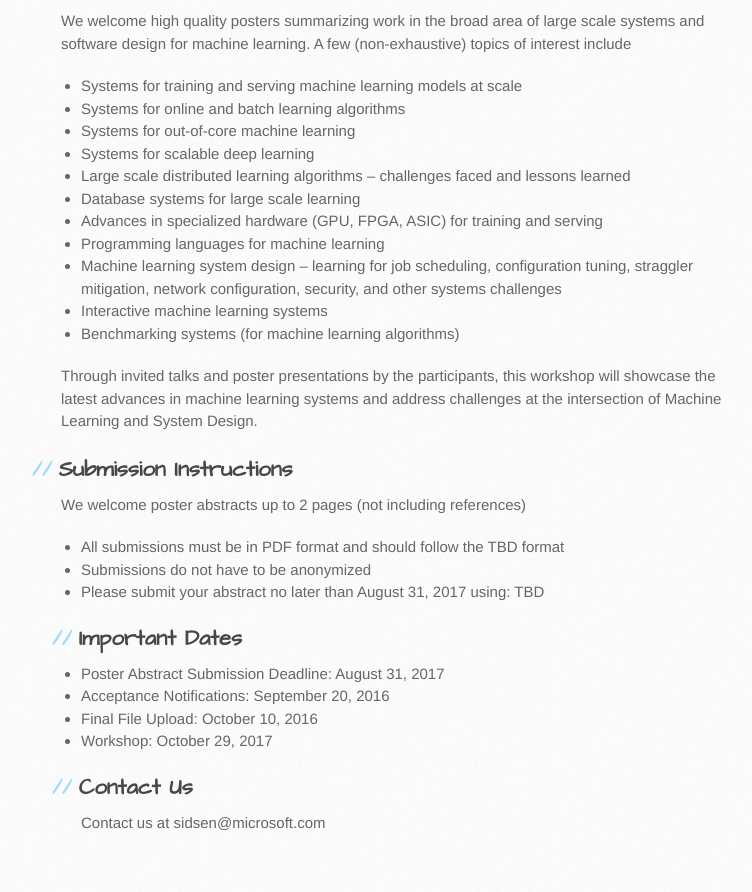
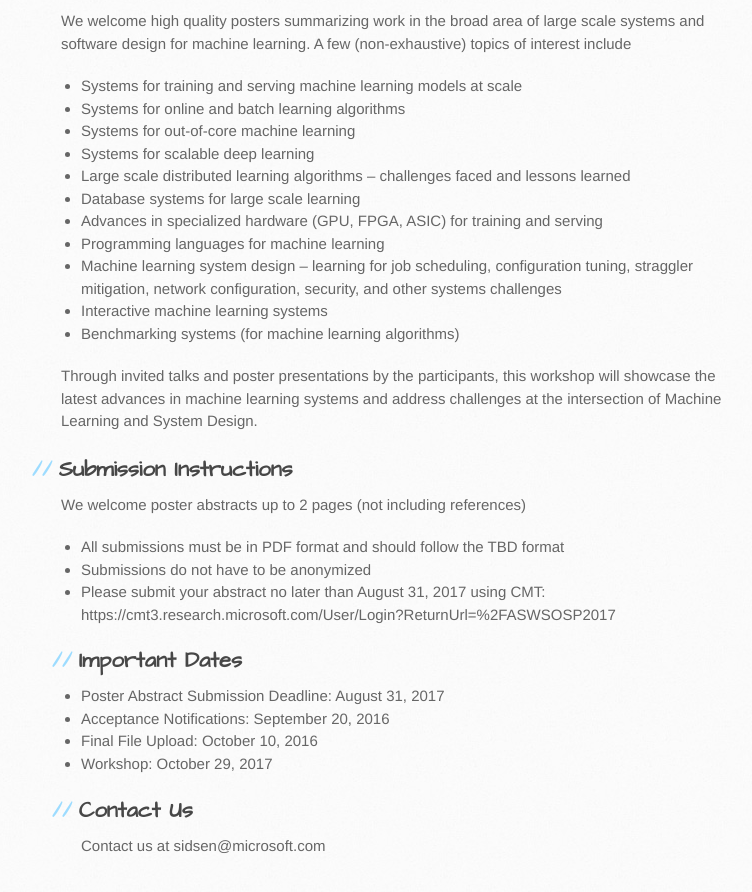
Before and after one commit to LearningSys/sosp17, a Jekyll site: the page built from cfp.md, in a window 1280 px wide and 900 px high, scrolled down 786 px. Shown: the top 892 px of the window, without its empty margins (109-861 px from the left). Built offline with Jekyll 4.4.1, drawn with Linux system fonts in a browser that asks for light colours; our own code applies the rules of GitHub Pages for plain Markdown files; the repository's description, which GitHub fills in, is left out.

Commit message:
Update cfp.md

```diff
--- a/cfp.md
+++ b/cfp.md
@@ -22,7 +22,7 @@ Through invited talks and poster presentations by the participants, this worksho
 We welcome poster abstracts up to 2 pages (not including references)
 * All submissions must be in PDF format and should follow the TBD format
 * Submissions do not have to be anonymized
-* Please submit your abstract no later than August 31, 2017 using: TBD
+* Please submit your abstract no later than August 31, 2017 using CMT: https://cmt3.research.microsoft.com/User/Login?ReturnUrl=%2FASWSOSP2017
 ## Important Dates
 * Poster Abstract Submission Deadline: August 31, 2017
 * Acceptance Notifications: September 20, 2016
```
